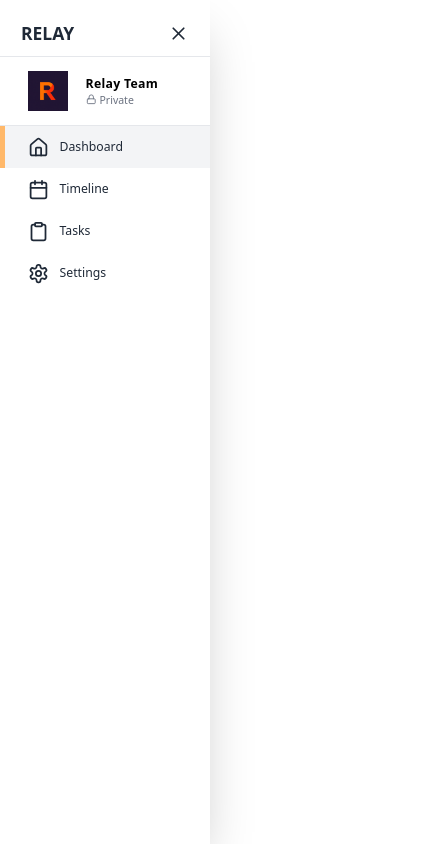
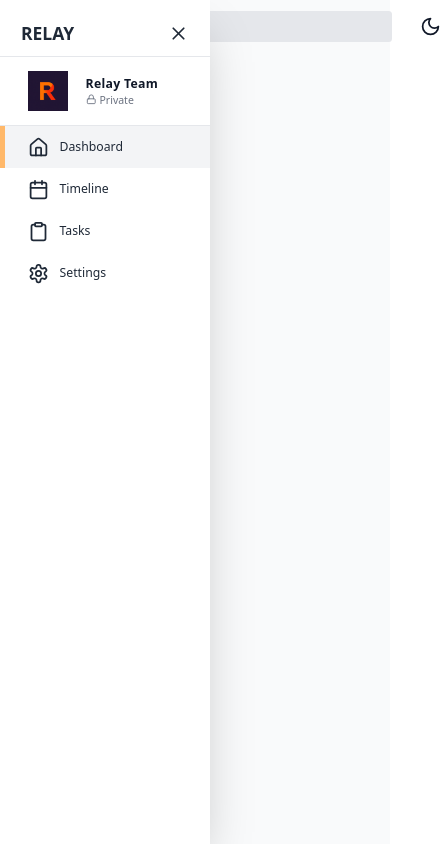
Before and after one commit to markaxelus/relay, a Next.js app in the folder client/: page / in a window 390 px wide. Shown: the whole page, 441 px wide, since content can reach past the window. Built offline with nearby package versions, Linux system fonts and the light colour scheme; no server answers.

Commit message:
styling fixed for responsiveness

```diff
--- a/client/src/app/DashboardWrapper.tsx
+++ b/client/src/app/DashboardWrapper.tsx
@@ -2,6 +2,7 @@
 import Sidebar from '@/components/Sidebar';
 import React, { useEffect } from 'react'
 import StoreProvider from './redux';
+import Navbar from '@/components/Navbar';
 
 type Props = {
   children: React.ReactNode;
@@ -9,11 +10,12 @@
 
 const DashboardLayout = ({ children }: Props) => {
   return (
-    <div className='flex h-min-screen w-full'>
+    <div className='flex min-h-screen w-full bg-gray-50 text-gray-900'>
       {/* Sidebar */}
       <Sidebar />
-      <main className={`dark:bg-dark-bg`}>
+      <main className={`dark:bg-dark-bg w-full flex flex-col`}>
         {/* Navbar */}
+        <Navbar />
         {children}
       </main>
 
--- a/client/src/components/Navbar/index.tsx
+++ b/client/src/components/Navbar/index.tsx
@@ -1,6 +1,7 @@
 import React from 'react'
 import { useAppDispatch, useAppSelector } from '@/app/redux'
-import { Menu } from 'lucide-react';
+import { Menu, Moon, Search, Sun } from 'lucide-react';
+import { setIsDarkMode, setIsSidebarCollapsed } from '@/state';
 
 const Navbar = () => {
   const dispatch = useAppDispatch();
@@ -12,11 +13,47 @@
   )
 
   return (
-    <div className=''>
+    <div className='flex w-full items-center justify-between px-4 py-3 gap-8'>
       {/* Hamburger for Sidebar */}
-      <div className="a">
-        <Menu className='' />
+      <div className="flex items-center ">
+        {!isSidebarCollapsed
+          ? null
+          : (
+            <button
+              className='cursor-pointer'
+              onClick={() => dispatch(setIsSidebarCollapsed(!isSidebarCollapsed))}
+            >
+              <Menu className='h-8 w-8' />
+            </button>
+          )}
       </div>
+
+      <div className="flex gap-8">
+        {/* Search Bar */}
+        <div className="relative flex h-min w-[350px]">
+          <Search className='absolute transform top-1/2 -translate-y-1/2 left-[4px] mr-2 h-5 w-5' />
+          <input className='w-full p-2 pl-8 rounded border-none focus:border-transparent focus:outline-none bg-gray-200 placeholder-gray-500'
+                type="search"
+                placeholder='Search...'
+          />
+        </div>
+
+        {/* Icons */}
+        <div className="flex items-center ">
+          <button className={`cursor-pointer `}
+                  onClick={() => dispatch(setIsDarkMode(!isDarkMode))}
+          >
+            {isDarkMode ? (
+              <Sun className='h-6 w-6 dark:text-white' />
+            ) : (
+              <Moon className='h-6 w-6 dark:text-white' />
+            )}
+          </button>
+        </div>
+
+
+      </div>
+
     </div>
   )
 }
--- a/client/src/state/index.ts
+++ b/client/src/state/index.ts
@@ -17,11 +17,11 @@
     setIsSidebarCollapsed: (state, action: PayloadAction<boolean>) => {
       state.isSidebarCollapsed = action.payload;
     },
-    setisDarkMode: (state, action: PayloadAction<boolean>) => {
+    setIsDarkMode: (state, action: PayloadAction<boolean>) => {
       state.isDarkMode = action.payload;
     }
   })
 })
 
-export const { setIsSidebarCollapsed, setisDarkMode } = globalSlice.actions;
+export const { setIsSidebarCollapsed, setIsDarkMode } = globalSlice.actions;
 export default globalSlice.reducer;
```
